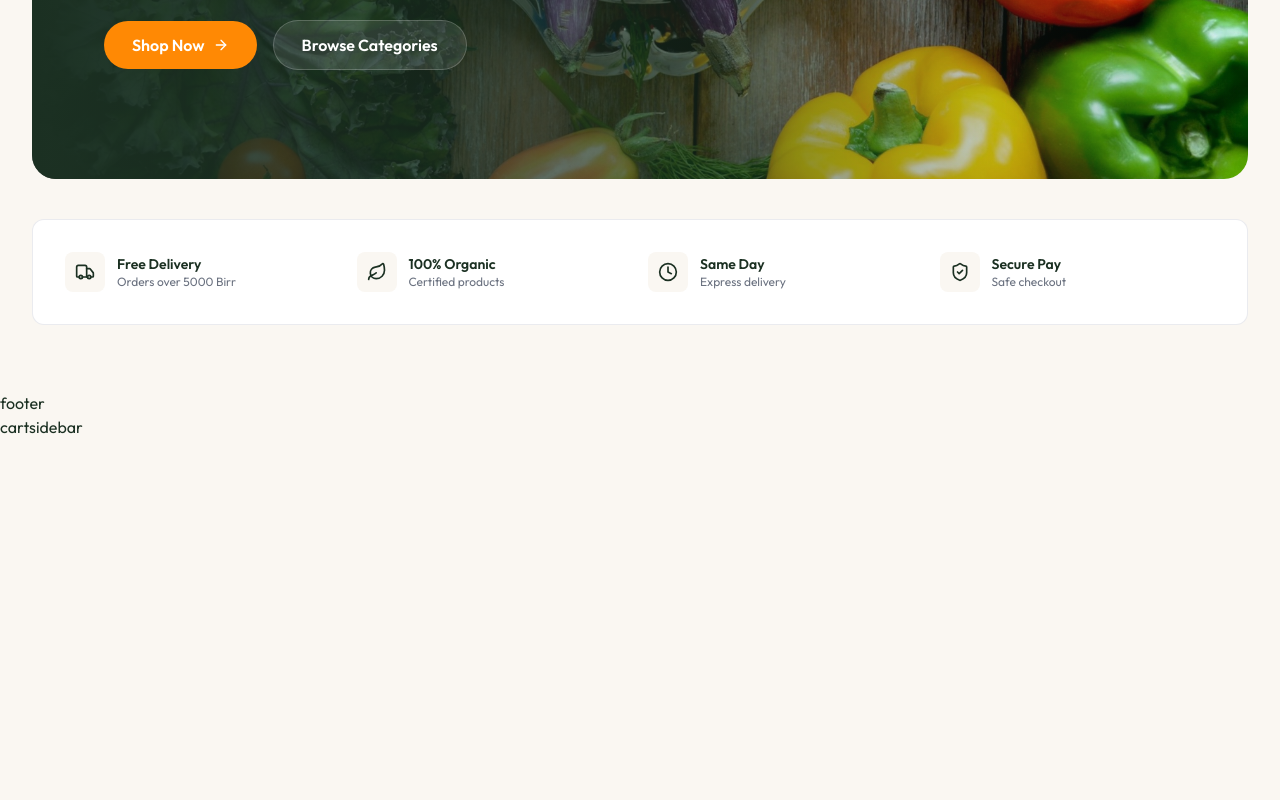
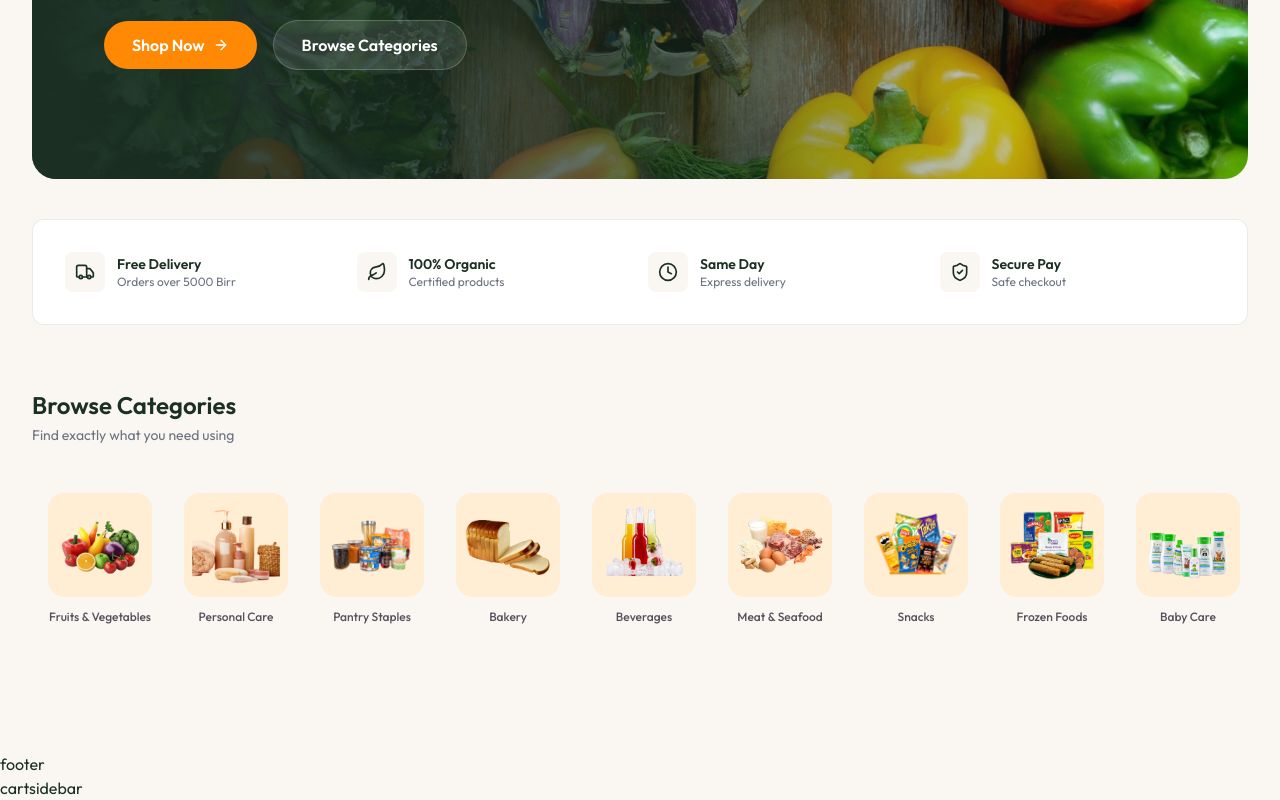
Before and after one commit to surameli/fresh-corner-delivery, a React (Vite) app in the folder client/: page / in a window 1280 px wide. Shown: the part 510-1310 px from the top of the page. Before the commit the page ends 949 px from the top, so only its background shows below. Built offline with nearby package versions, Linux system fonts and the light colour scheme.

Commit message:
add the category on home page

```diff
--- /dev/null
+++ b/client/src/components/Home/HomeCategories.tsx
@@ -0,0 +1,38 @@
+import { Link } from "react-router-dom"
+import { categoriesData } from "../../assets/assets"
+
+
+const HomeCategories = () => {
+  return (
+    <section className="py-16">
+        <div className="max-w-7xl mx-auto">
+
+            <div>
+                <h2 className="text-2xl font-semibold">Browse Categories</h2>
+                <p className="text-sm text-app-text-light mt-1">Find exactly what you need using</p>
+            </div>
+
+            <div className="flex items-center mt-8 overflow-x-scroll no-scrollbar">
+                  {categoriesData.map((cat)=>(
+                        <Link key={cat.slug} to={`/products?category=&{cat.slug}`} onClick={()=>window.scrollTo(0,0)} className="group flex flex-col items-center gap-3 p-4">
+
+                            <div className="size-18 sm:size-26 sm:p-2 rounded-2xl overflow-hidden bg-orange-100 group-hover:ring-2 ring-orange-300/75 transition-all">
+                                <img src={cat.image} alt={cat.name} className="w-full h-full object-contain riunded-full transition-all"/>
+                            </div>
+
+                            <span className="text-xs font-medium text-zinc-600 text-center leading-tight">{cat.name}</span>
+
+
+                        </Link>
+
+                  ))}
+            </div>
+
+        </div>
+
+
+    </section>
+  )
+}
+
+export default HomeCategories
--- a/client/src/pages/Home.tsx
+++ b/client/src/pages/Home.tsx
@@ -1,5 +1,6 @@
 import Features from "../components/Home/Features.tsx"
 import Hero from "../components/Home/Hero.tsx"
+import HomeCategories from "../components/Home/HomeCategories.tsx"
 
 
 const Home = () => {
@@ -8,6 +9,7 @@
 
       <Hero/>
       <Features/>
+      <HomeCategories/>
     </div>
   )
 }
```
